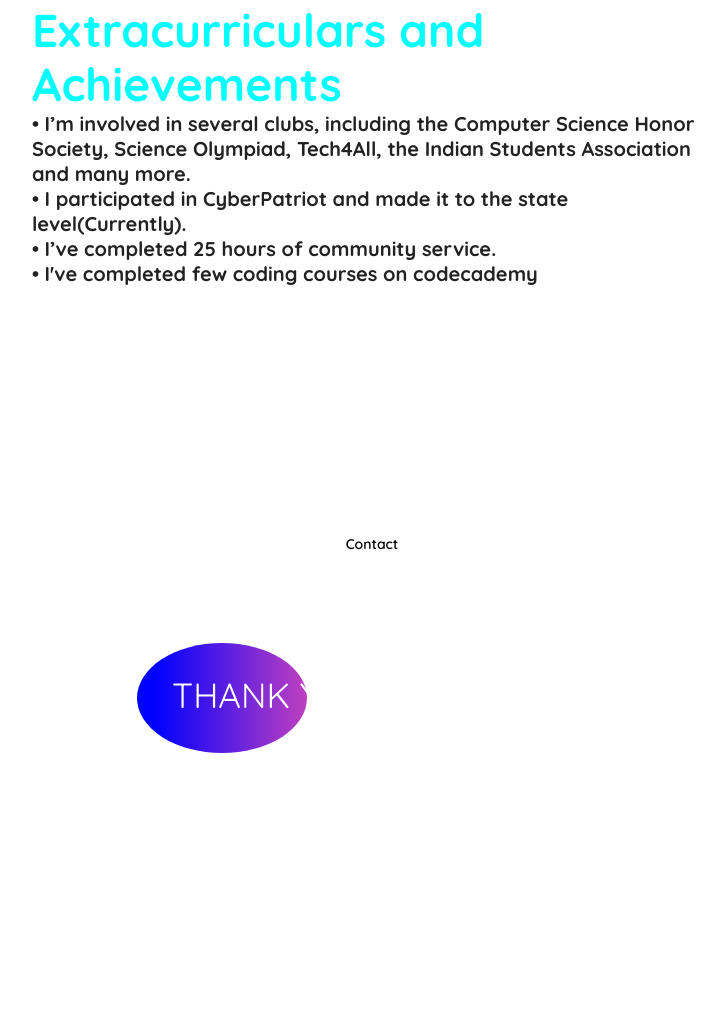
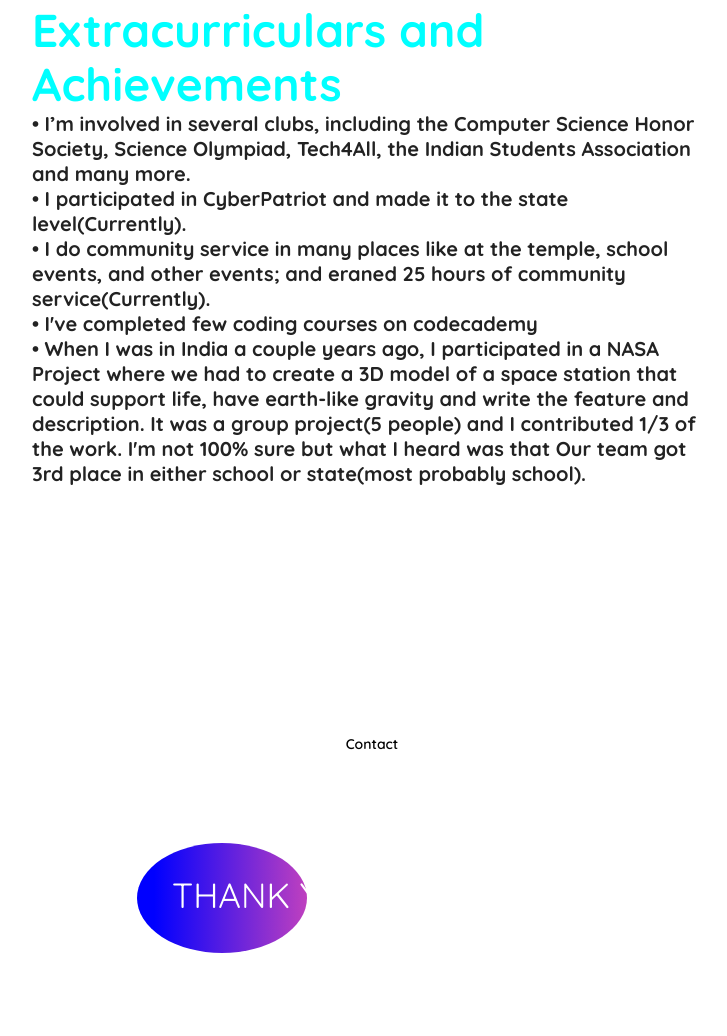
Before and after one commit to SreehanAdigopula/Portfoilo, a plain HTML site: page index.html in a window 1280 px wide. Shown: the part 5017-6053 px from the top of the page, without its empty margins (268-995 px from the left). Before the commit the page ends 6024 px from the top, so only its background shows below. Drawn offline with Linux system fonts and the light colour scheme.

Commit message:
Update index.html

```diff
--- a/index.html
+++ b/index.html
@@ -110,8 +110,9 @@ window.alert("Hi! Click Ok");
         <h2 class="title">Extracurriculars and Achievements</h2>
         <h4>• I’m involved in several clubs, including the Computer Science Honor Society, Science Olympiad, Tech4All, the Indian Students Association and many more.</h4>
         <h4>• I participated in CyberPatriot and made it to the state level(Currently).</h4>
-        <h4>• I’ve completed 25 hours of community service.</h4>
+        <h4>• I do community service in many places like at the temple, school events, and other events; and eraned 25 hours of community service(Currently).</h4>
         <h4>• I've completed few coding courses on codecademy</h4>
+        <h4>• When I was in India a couple years ago, I participated in a NASA Project where we had to create a 3D model of a space station that could support life, have earth-like gravity and write the feature and description. It was a group project(5 people) and I contributed 1/3 of the work. I'm not 100% sure but what I heard was that Our team got 3rd place in either school or state(most probably school). </h4>
 
       </div>
     </div>
```
